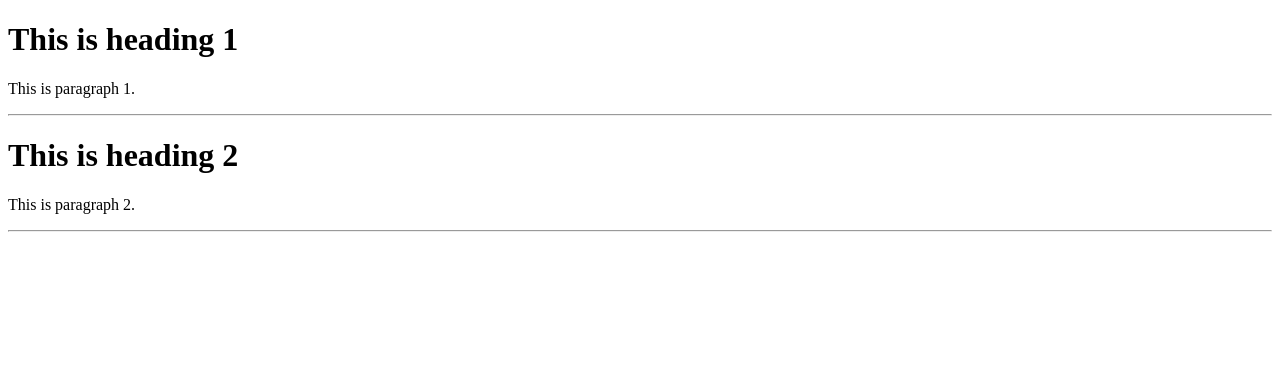
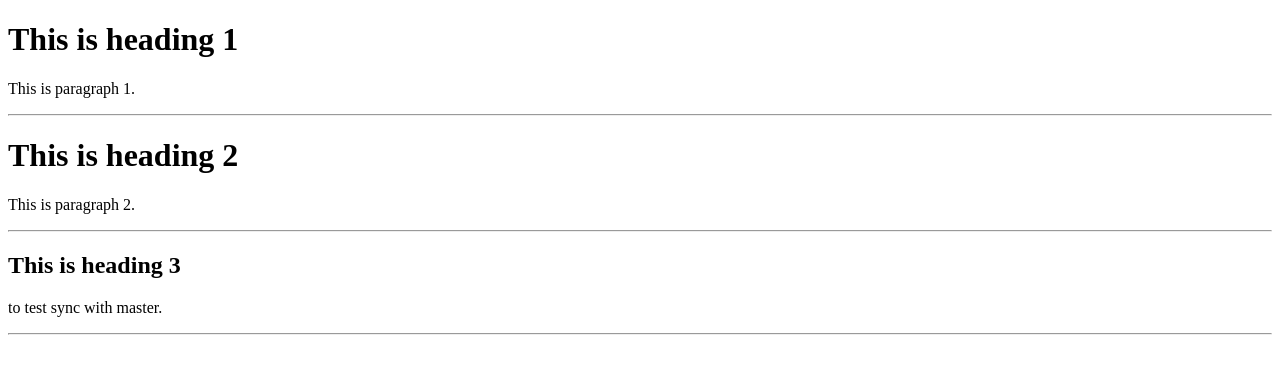
Before and after one commit to AfnanBaniodeh/FirstExercise, a plain HTML site: page index.html in a window 1280 px wide. Drawn offline with Linux system fonts and the light colour scheme.

Commit message:
added h2 to test sync with master

```diff
--- a/index.html
+++ b/index.html
@@ -16,5 +16,10 @@
         <hr>
 
 
+        <h2>This is heading 3</h2>
+        <p>to test sync with master.</p>
+        <hr>
+
+
 </body>
 </html>
```
